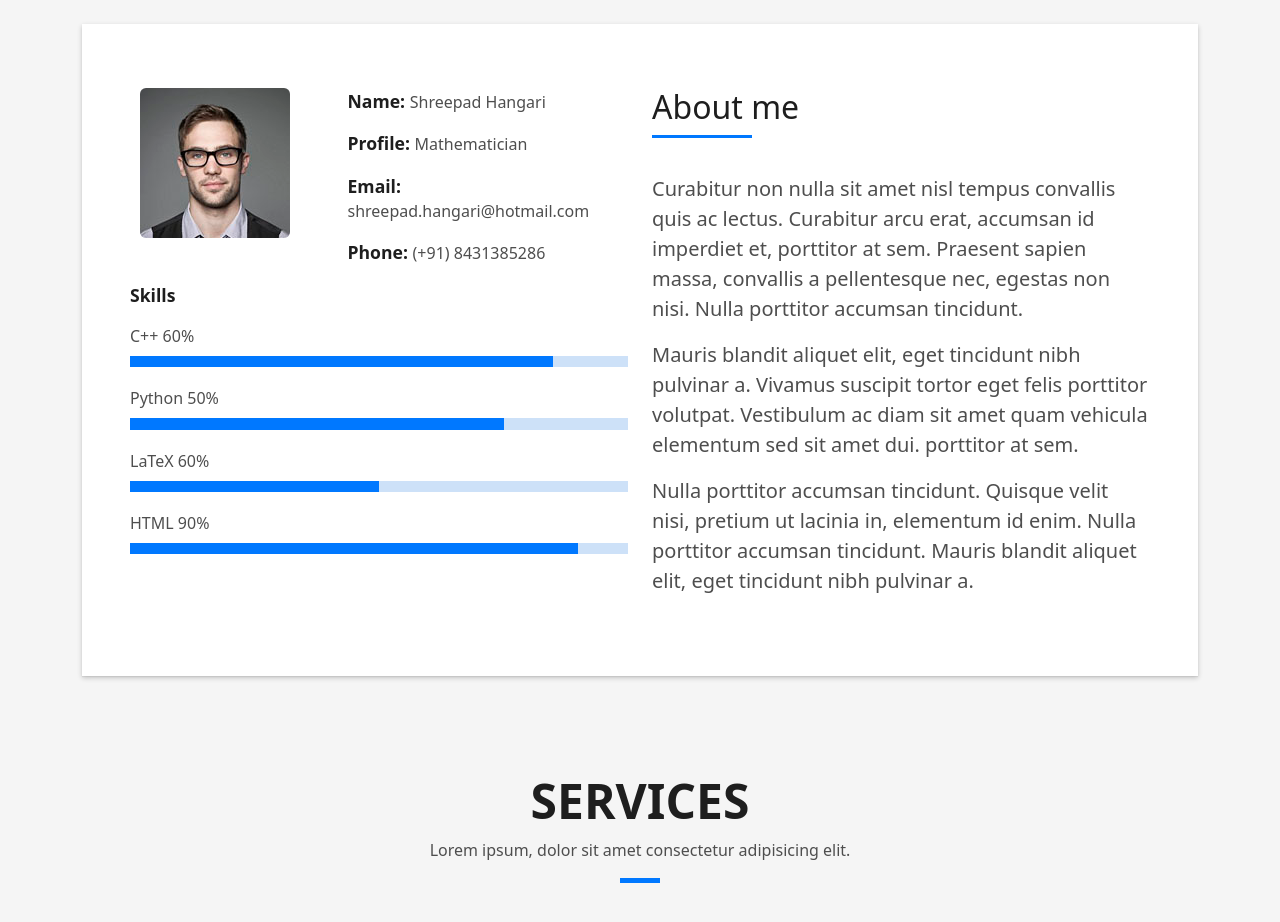
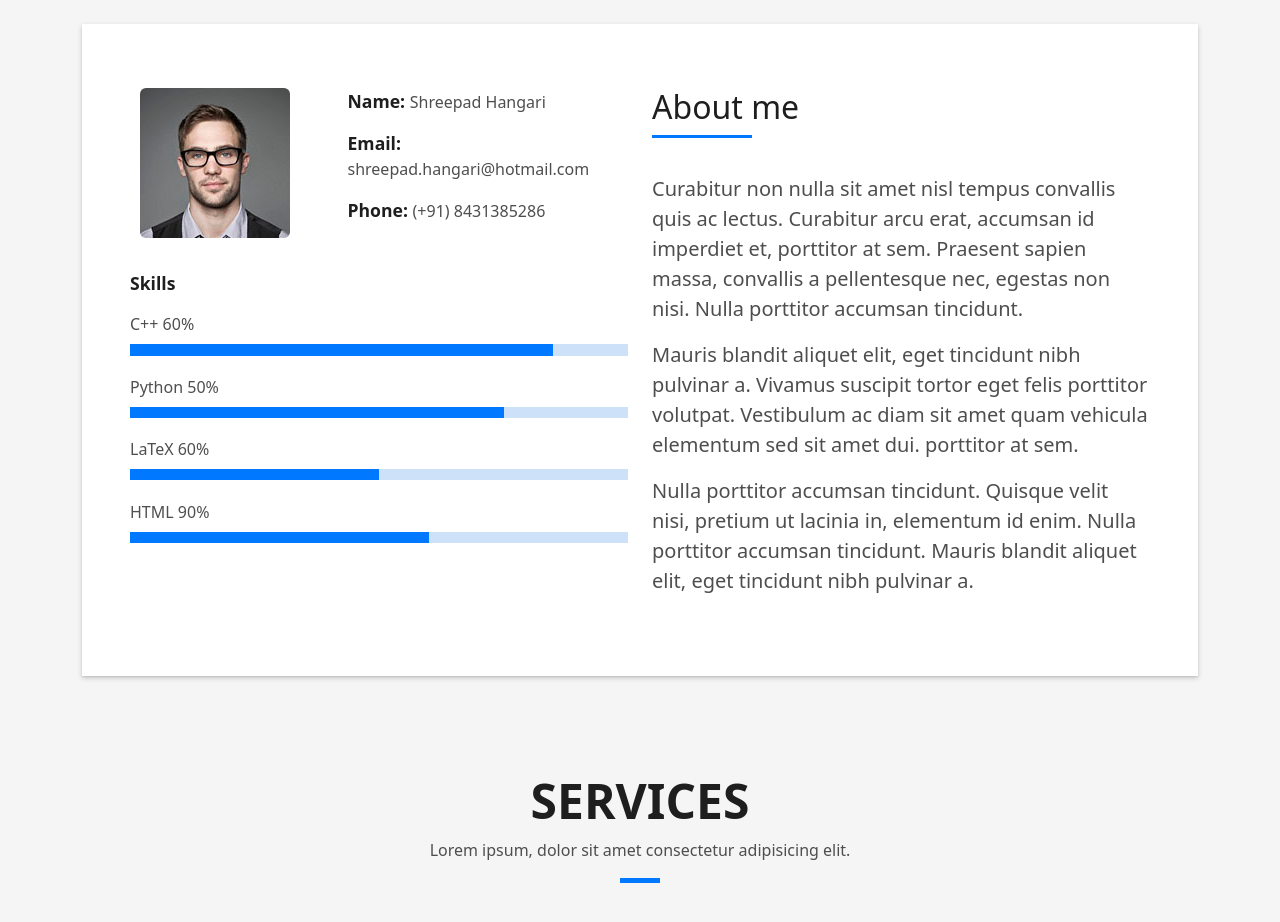
Before and after one commit to curiousprime/curiousprime.github.io, a plain HTML site: page index.html in a window 1280 px wide. Shown: the part 840-1762 px from the top of the page. Drawn offline with Linux system fonts and the light colour scheme.

Commit message:
Update index.html

```diff
--- a/index.html
+++ b/index.html
@@ -106,7 +106,6 @@
                     <div class="col-sm-6 col-md-7">
                       <div class="about-info">
                         <p><span class="title-s">Name: </span> <span>Shreepad Hangari</span></p>
-                        <p><span class="title-s">Profile: </span> <span>Mathematician</span></p>
                         <p><span class="title-s">Email: </span> <span>shreepad.hangari@hotmail.com</span></p>
                         <p><span class="title-s">Phone: </span> <span>(+91) 8431385286</span></p>
                       </div>
@@ -128,7 +127,7 @@
                     </div>
                     <span>HTML</span> <span class="pull-right">90%</span>
                     <div class="progress">
-                      <div class="progress-bar" role="progressbar" style="width: 90%" aria-valuenow="90" aria-valuemin="0" aria-valuemax="100"></div>
+                      <div class="progress-bar" role="progressbar" style="width: 60%" aria-valuenow="90" aria-valuemin="0" aria-valuemax="100"></div>
                     </div>
                   </div>
                 </div>
```
